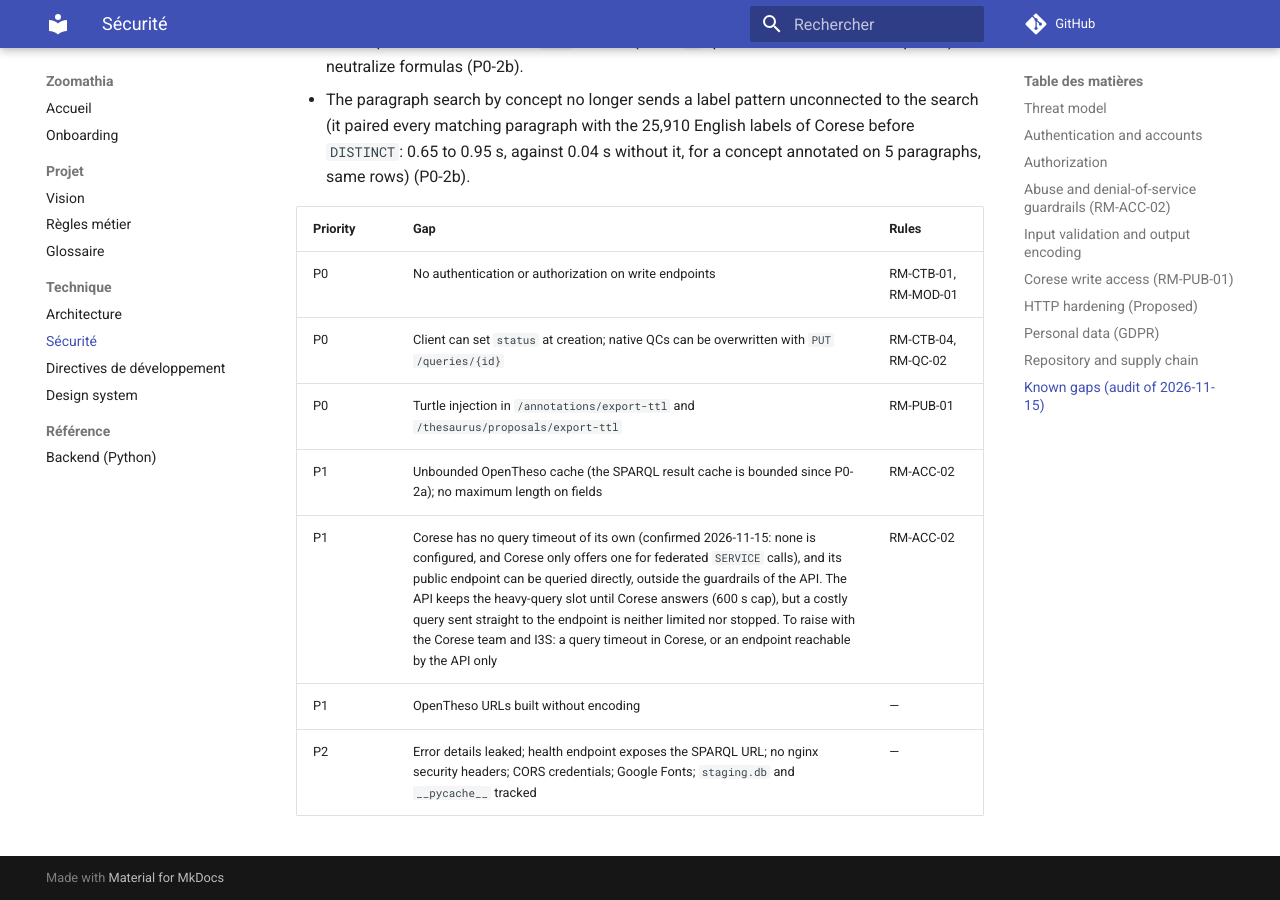
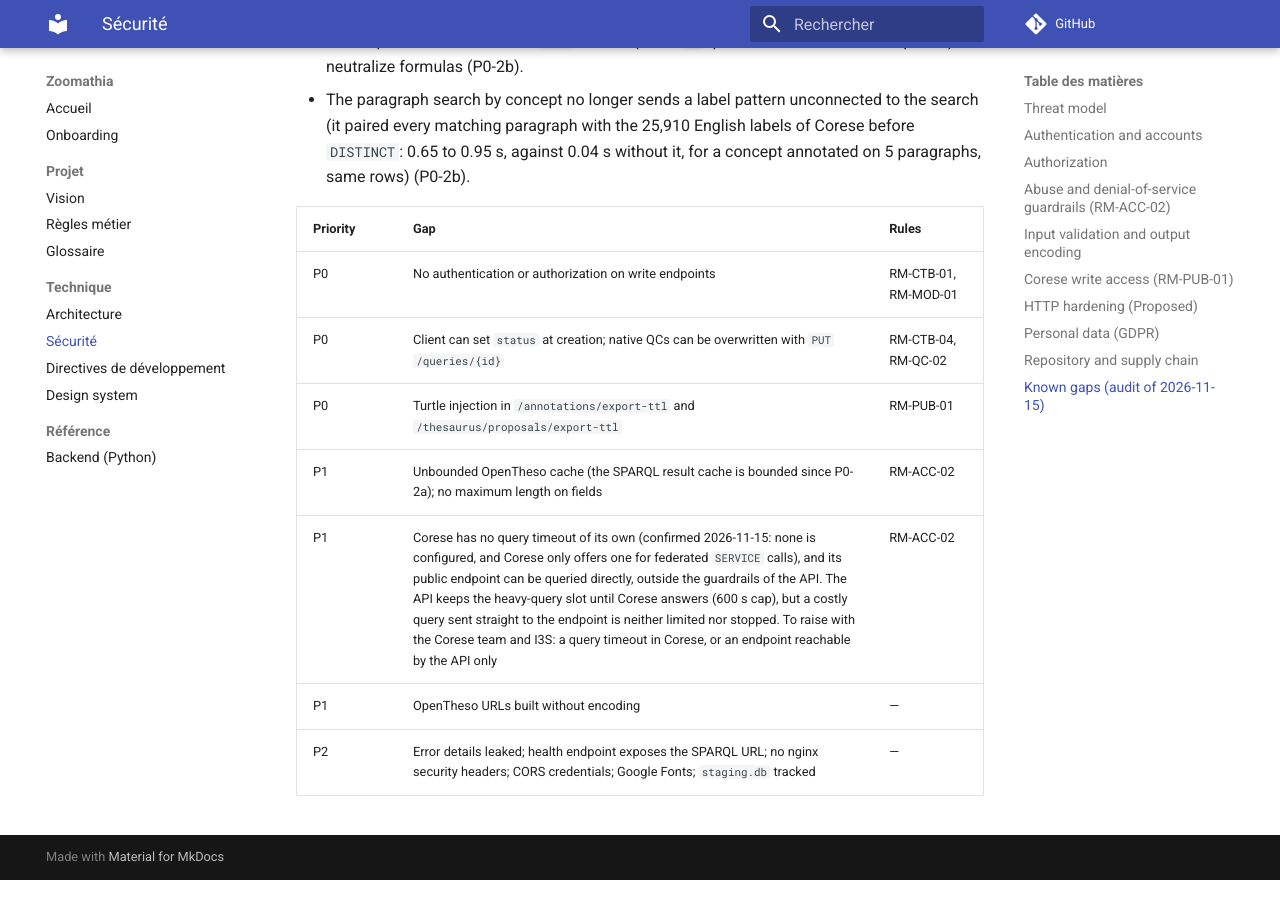
Before and after one commit to Sensaku/Zoomathia-app, an MkDocs documentation site: the page built from docs/security.md, in a window 1280 px wide and 900 px high, scrolled down 6565 px. Built offline with MkDocs 1.6.1 and Material for MkDocs 9.7.7, drawn with Linux system fonts in a browser that asks for light colours; comment, search, counter and statistics services are not loaded.

Commit message:
chore: stop tracking Python bytecode
The 40 __pycache__ files under backend-fastapi/ were tracked, so every
local run modified them and "git add -u" could stage them. They leave
the index (they stay on disk), and .gitignore now ignores __pycache__/
and *.py[cod]. docs/security.md no longer lists them among the known
gaps.

```diff
--- a/docs/security.md
+++ b/docs/security.md
@@ -113,4 +113,4 @@ Fixed so far:
 | P1 | Unbounded OpenTheso cache (the SPARQL result cache is bounded since P0-2a); no maximum length on fields | RM-ACC-02 |
 | P1 | Corese has no query timeout of its own (confirmed 2026-11-15: none is configured, and Corese only offers one for federated `SERVICE` calls), and its public endpoint can be queried directly, outside the guardrails of the API. The API keeps the heavy-query slot until Corese answers (600 s cap), but a costly query sent straight to the endpoint is neither limited nor stopped. To raise with the Corese team and I3S: a query timeout in Corese, or an endpoint reachable by the API only | RM-ACC-02 |
 | P1 | OpenTheso URLs built without encoding | — |
-| P2 | Error details leaked; health endpoint exposes the SPARQL URL; no nginx security headers; CORS credentials; Google Fonts; `staging.db` and `__pycache__` tracked | — |
+| P2 | Error details leaked; health endpoint exposes the SPARQL URL; no nginx security headers; CORS credentials; Google Fonts; `staging.db` tracked | — |
```
Also changed, not shown: 1 other file.
